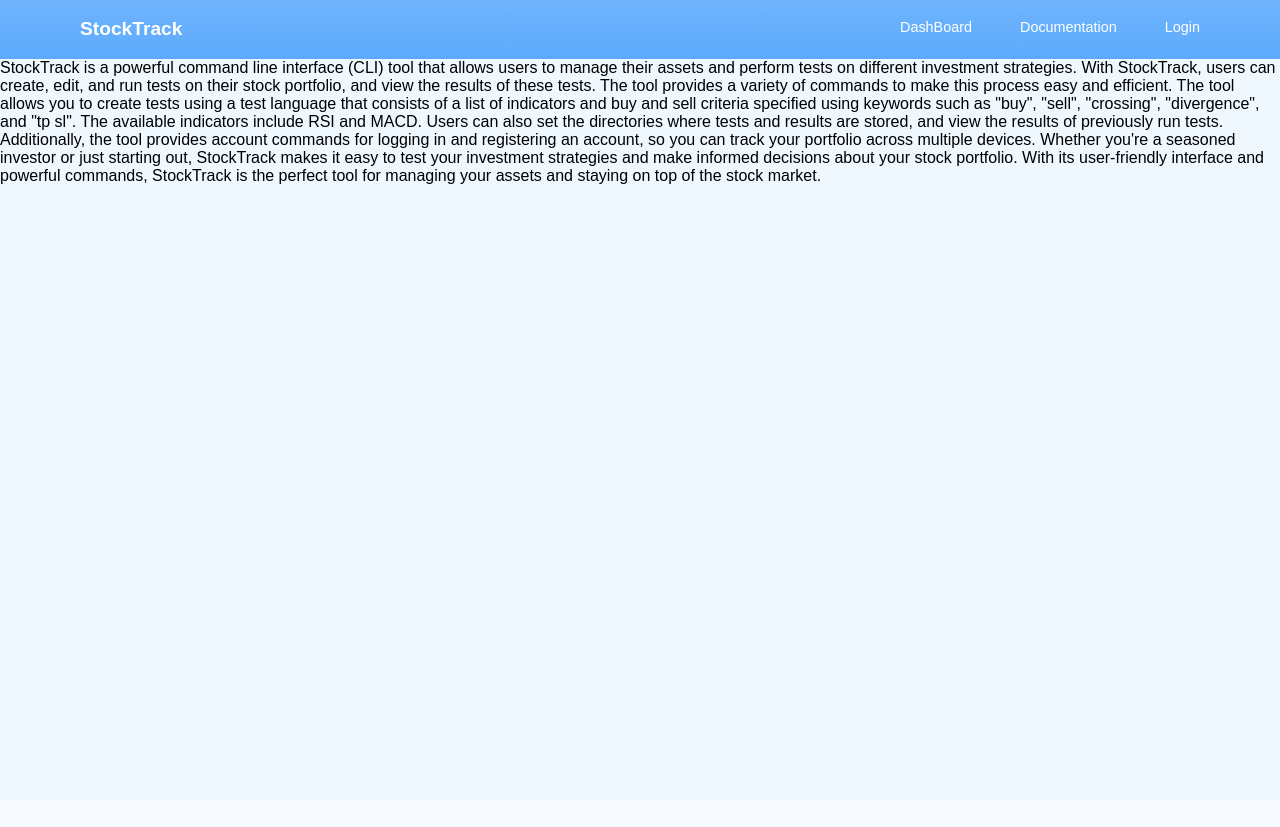
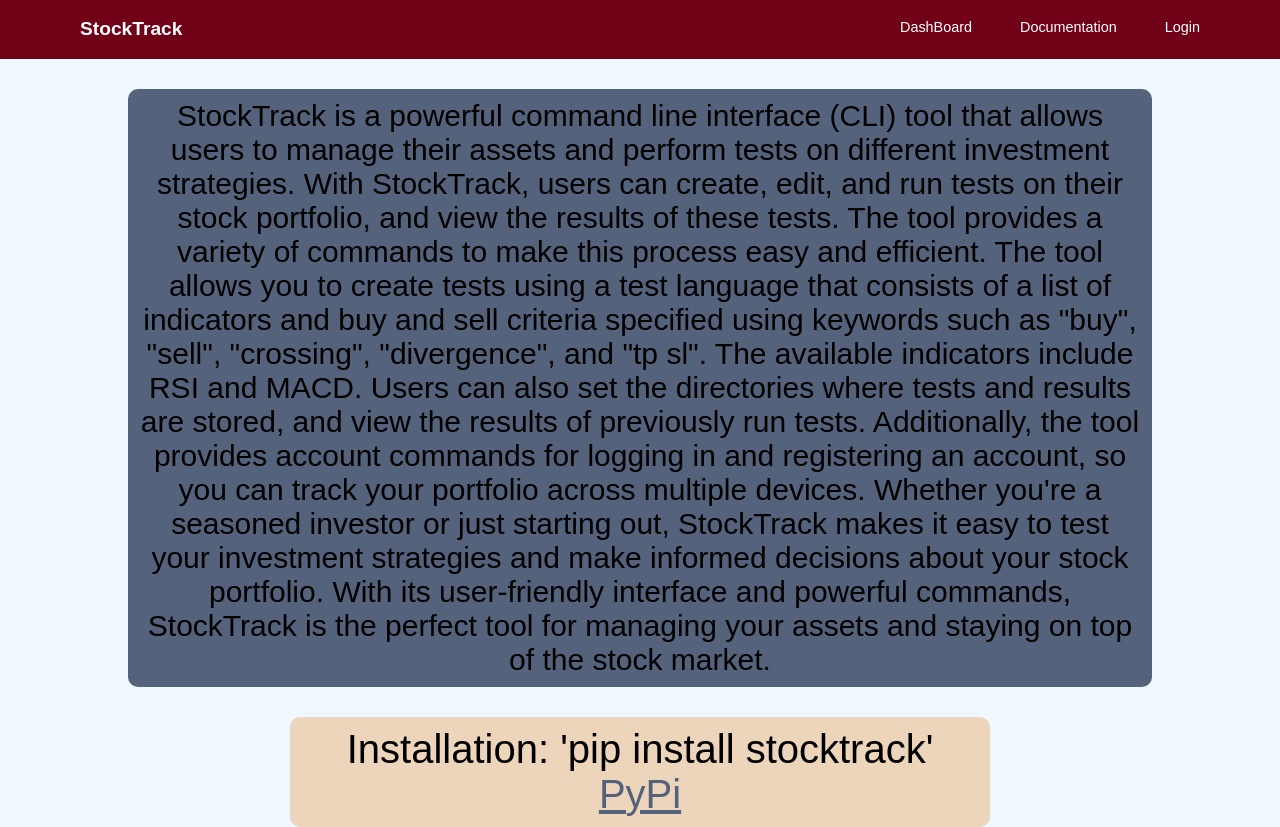
Before and after one commit to tmiller711/stocktrack-app, a Django app: page / in a window 1280 px wide. Before the commit the page ends 184 px from the top, so only its background shows below. Run offline with Django 4.2, Linux system fonts and the light colour scheme; some libraries are stand-ins or nearby versions.

Commit message:
styles homepage

```diff
--- a/main/templates/homepage.html
+++ b/main/templates/homepage.html
@@ -5,9 +5,13 @@
 Home
 {% endblock %}
 
+{% block additionalStyles %}
+<link rel="stylesheet" type="text/css" href="{% static 'css/homepage.css' %}?version=1">
+{% endblock %}
+
 {% block content %}
 <div class="about">
-    <p>
+    <p class="about-section">
         StockTrack is a powerful command line interface (CLI) tool that allows users to manage their assets and perform tests on different investment strategies.
         With StockTrack, users can create, edit, and run tests on their stock portfolio, and view the results of these tests. The tool provides a variety of commands to
         make this process easy and efficient.
@@ -22,5 +26,6 @@
         stock portfolio. With its user-friendly interface and powerful commands, StockTrack is the perfect tool for managing your assets and staying on top of the
         stock market.
     </p>
+    <p class="install">Installation: 'pip install stocktrack' <br><a class="pypi" href="https://pypi.org/project/stocktrack/">PyPi</a></p>
 </div>
 {% endblock %}
--- /dev/null
+++ b/static/css/homepage.css
@@ -0,0 +1,25 @@
+p.about-section {
+    width: 80%;
+    margin: auto;
+    margin-top: 30px;
+    font-size: 30px;
+    text-align: center;
+    background-color: #54627B;
+    border-radius: 10px;
+    padding: 10px;
+}
+
+p.install {
+    width: 700px;
+    font-size: 40px;
+    margin: auto;
+    margin-top: 30px;
+    text-align: center;
+    background-color: #ECD5BB;
+    border-radius: 10px;
+    padding: 10px;
+}
+
+a.pypi {
+    color: #54627B;
+}
--- a/static/css/navbar.css
+++ b/static/css/navbar.css
@@ -1,4 +1,3 @@
-/* @import url('https://fonts.googleapis.com/css2?family=Montserrat:wght@400;500;600;700&display=swap'); */
 @import url('https://fonts.googleapis.com/css2?family=Open+Sans:wght@300&display=swap');
 
 html, body {
@@ -17,7 +16,8 @@
     align-items: center;
     justify-content: space-between;
     padding: 1.1rem 5rem;
-    background: linear-gradient(180deg, #6fb4fd 0%, #5caafc 100%);
+    /* background: linear-gradient(180deg, #6fb4fd 0%, #5caafc 100%); */
+    background-color: #710117;
 }
 
 .brand a {
```
Also changed, not shown: db.sqlite3.
